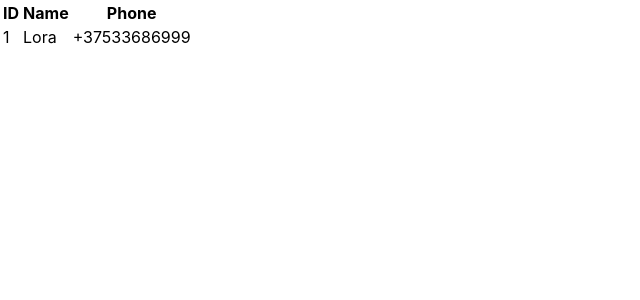
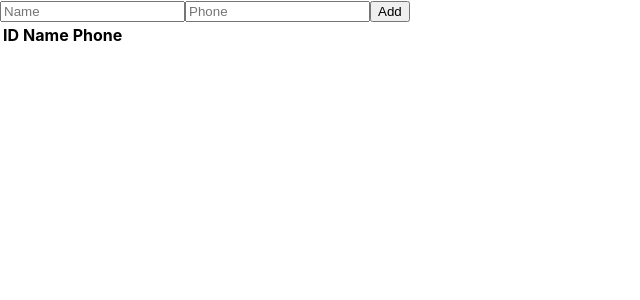
Before and after one commit to zdanovich89/client_base, a React (Create React App) app: page / in a window 1280 px wide. Shown: the top 300 px of the page, without its empty margins (0-640 px from the left). Built offline with nearby package versions, Linux system fonts and the light colour scheme.

Commit message:
feat: create add client form

```diff
--- a/src/jsx/AddClientForm.jsx
+++ b/src/jsx/AddClientForm.jsx
@@ -2,12 +2,8 @@ import React from "react";
 
 export class AddClientForm extends React.Component {
   state = {
-    clientInformation: [
-      {
-        name: "",
-        phone: ""
-      }
-    ]
+    name: "",
+    phone: ""
   };
 
   render() {
@@ -16,7 +12,7 @@ export class AddClientForm extends React.Component {
         <input
           type="text"
           placeholder="Name"
-          value={this.state.clientInformation.name}
+          value={this.state.name}
           onChange={e =>
             this.setState({
               name: e.target.value
@@ -26,7 +22,7 @@ export class AddClientForm extends React.Component {
         <input
           type="text"
           placeholder="Phone"
-          value={this.state.clientInformation.phone}
+          value={this.state.phone}
           onChange={e =>
             this.setState({
               phone: e.target.value
@@ -35,9 +31,13 @@ export class AddClientForm extends React.Component {
         />
         <button
           onClick={() => {
-            if (this.state.name && this.state.phone) {
+            if (
+              this.state.name &&
+              this.state.name.trim() &&
+              this.state.phone && this.state.phone.trim()
+            ) {
               this.setState({ name: "", phone: "" });
-              this.props.onSave(this.state.name);
+              this.props.onSave(this.state.name, this.state.phone);
             }
           }}
         >
--- a/src/jsx/ClientList.jsx
+++ b/src/jsx/ClientList.jsx
@@ -1,33 +1,42 @@
 import React from "react";
 import { AddClientForm } from "./AddClientForm";
 
+function addClient(
+  clients,
+  newClient
+) {
+  return [...clients, newClient];
+}
+
+
 export class ClientList extends React.Component {
   state = {
-    clientInformation: [
+    clients: [
       {
-        id: 1,
+        id: "",
         name: "",
         phone: ""
       }
     ]
   };
-  nextId = 2;
+  nextId = 1;
 
   render() {
     return (
       <>
-        {/* <AddClientForm
-          onSave={text => {
-            const client = {
+        <AddClientForm
+          onSave={ (name, phone) => {
+            const newClient = {
               id: this.nextId,
-              text
+              name,
+              phone
             };
             this.setState({
-              clients: addClient(this.state.clients, client)
+              clients: addClient(this.state.clients, newClient)
             });
             this.nextId++;
           }}
-        /> */}
+        />
         <table>
           <thead>
             <tr>
@@ -37,11 +46,14 @@ export class ClientList extends React.Component {
             </tr>
           </thead>
           <tbody>
-            <tr>
-              <td>1</td>
-              <td>Lora</td>
-              <td>+37533686999</td>
-            </tr>
+            {this.state.clients.map(newClient=> (
+              <tr key={newClient.id}>
+                <td >{newClient.id}</td>
+                <td >{newClient.name}</td>
+                <td >{newClient.phone}</td>
+              </tr>
+            ))}
+
           </tbody>
         </table>
       </>
```
